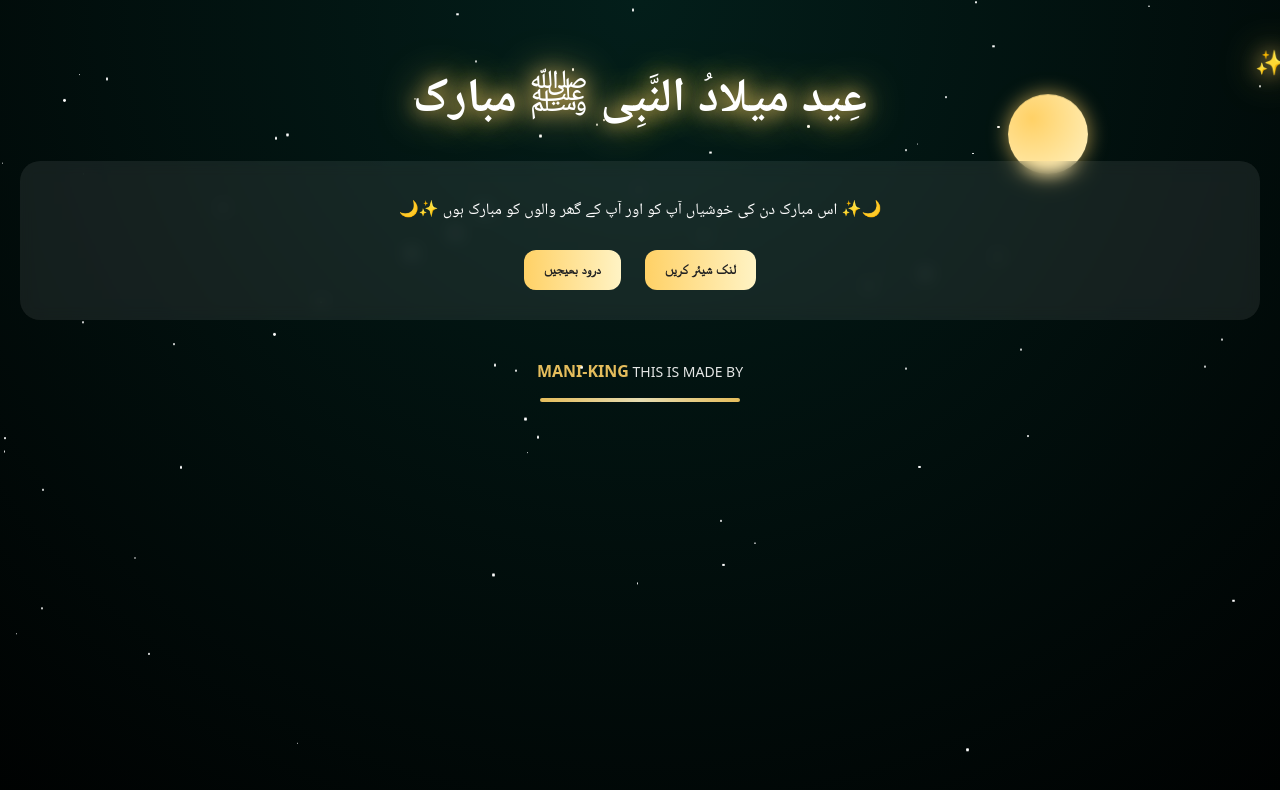
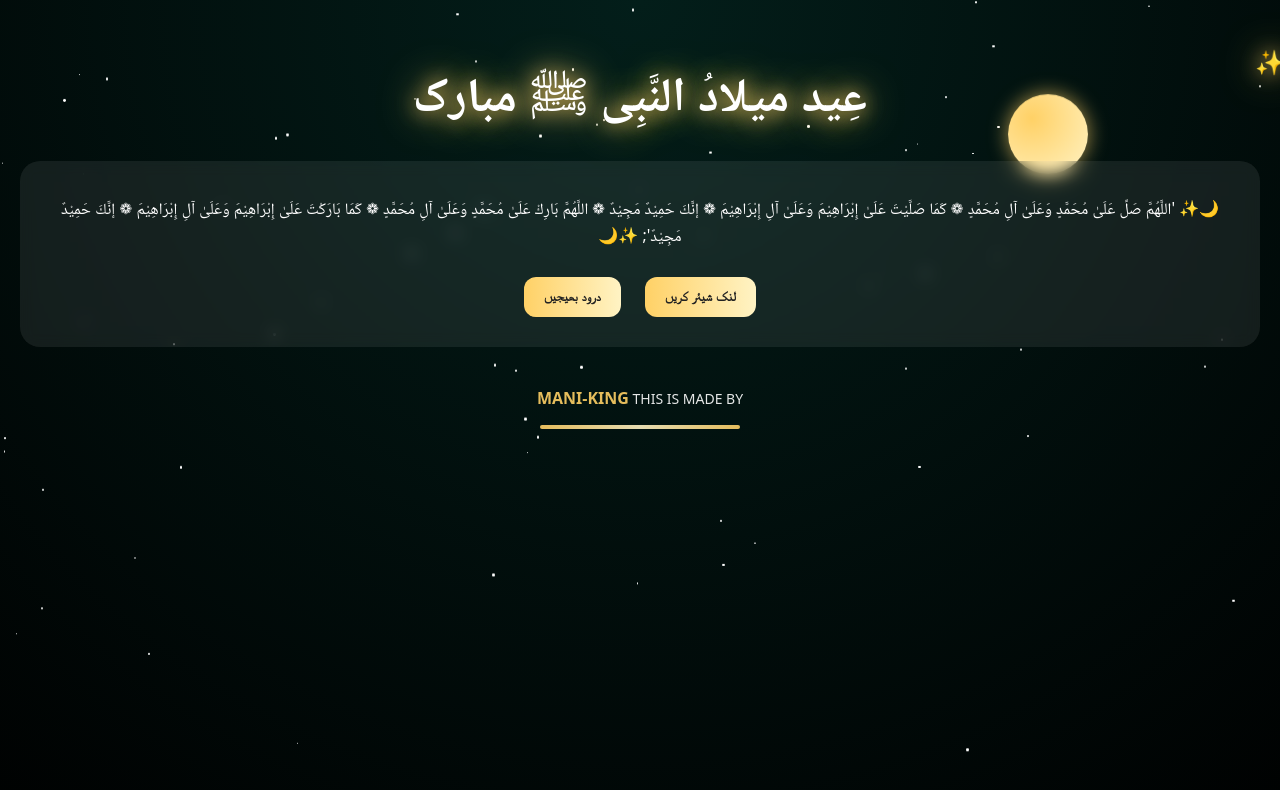
Before and after one commit to itx4722-rgb/Eid-Milad-un-Nabi, a plain HTML site: page index.html in a window 1280 px wide. Drawn offline with Linux system fonts and the light colour scheme.

Commit message:
index.html

```diff
--- a/index.html
+++ b/index.html
@@ -118,7 +118,7 @@ button:hover{transform:scale(1.1); box-shadow:0 0 15px #ffd166aa;}
 <div id="mainPage">
   <h1 class="title">عِید میلادُ النَّبِی ﷺ مبارک</h1>
   <div class="card">
-    <p>🌙✨ اس مبارک دن کی خوشیاں آپ کو اور آپ کے گھر والوں کو مبارک ہوں ✨🌙</p>
+    <p>🌙✨ 'اللَّهُمَّ صَلِّ عَلَىٰ مُحَمَّدٍ وَعَلَىٰ آلِ مُحَمَّدٍ ❁ كَمَا صَلَّيْتَ عَلَىٰ إِبْرَاهِيْمَ وَعَلَىٰ آلِ إِبْرَاهِيْمَ ❁ إنَّكَ حَمِيْدٌ مَجِيْدٌ ❁ اللَّهُمَّ بَارِكْ عَلَىٰ مُحَمَّدٍ وَعَلَىٰ آلِ مُحَمَّدٍ ❁ كَمَا بَارَكْتَ عَلَىٰ إِبْرَاهِيْمَ وَعَلَىٰ آلِ إِبْرَاهِيْمَ ❁ إنَّكَ حَمِيْدٌ مَجِيْدٌ'; ✨🌙</p>
     <button id="shareBtn">لنک شیئر کریں</button>
     <button id="duroodBtn">درود بھیجیں</button>
   </div>
```
